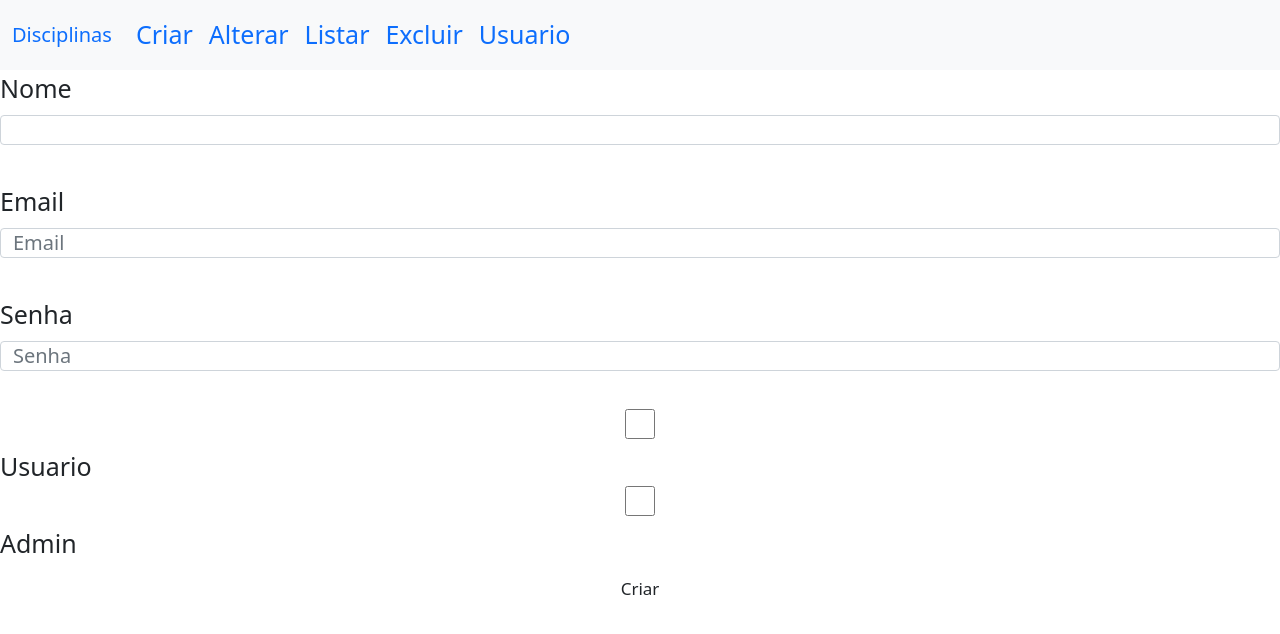
After one commit to feliperjj/Av1-3Daw, a PHP site: page /createtxt.php in a window 1280 px wide. The commit adds this page. Shown: the top 634 px of the page. Run offline with PHP 8.4, Linux system fonts and the light colour scheme.

Commit message:
Correçoes

```diff
--- /dev/null
+++ b/Av1-3Daw/3DAW-PHP/createtxt.php
@@ -0,0 +1,89 @@
+<?php
+include("server.php");
+$ehPost = true;
+if ($_SERVER["REQUEST_METHOD"] == "POST"){
+    $nome = $_POST ["nome"];
+    $email= $_POST["email"];
+    $senha = $_POST ["senha"];
+    $tipo= $_POST["tipo"];
+    if($nome == NULL  || $email== NULL || $senha == NULL || $tipo == NULL)
+    {
+        echo "Nao foi <br>";
+    }
+    else if(!file_exists("Usuario.txt")) {
+       $arquivo = fopen ("Usuario.txt", "w");
+       $cabecalho = "nome;email;senha;tipo \n";
+
+       fwrite($arquivo, $cabecalho);
+
+       $linha = ($nome.";".$email.";".$senha.";".$tipo.";\n");
+       fwrite($arquivo, $linha);
+
+       fclose($arquivo);
+
+    }
+    else {
+        $arquivo = fopen ("Usuario.txt", "a");
+
+        $linha = ($nome.";".$email.";".$senha.";".$tipo.";\n");
+        fwrite($arquivo, $linha);
+
+        fclose($arquivo);
+    }
+}
+?>
+<!DOCTYPE html>
+<meta charset="UTF-8">
+    <meta http-equiv="X-UA-Compatible" content="IE=edge">
+    <meta name="viewport" content="width=device-width, initial-scale=1.0">
+    <link rel="stylesheet" href="style.css">
+    <link href="https://cdn.jsdelivr.net/npm/bootstrap@5.0.2/dist/css/bootstrap.min.css" rel="stylesheet" integrity="sha384-EVSTQN3/azprG1Anm3QDgpJLIm9Nao0Yz1ztcQTwFspd3yD65VohhpuuCOmLASjC" crossorigin="anonymous">
+    <script src="https://cdn.jsdelivr.net/npm/bootstrap@5.0.2/dist/js/bootstrap.bundle.min.js" integrity="sha384-MrcW6ZMFYlzcLA8Nl+NtUVF0sA7MsXsP1UyJoMp4YLEuNSfAP+JcXn/tWtIaxVXM" crossorigin="anonymous"></script>
+    <title>Index</title>
+</head>
+<body>
+<nav class="navbar navbar-expand-lg bg-light">
+  <div class="container-fluid">
+    <a class="navbar-brand" href="index.php">Disciplinas</a>
+    <button class="navbar-toggler" type="button" data-bs-toggle="collapse" data-bs-target="#navbarNavAltMarkup" aria-controls="navbarNavAltMarkup" aria-expanded="false" aria-label="Toggle navigation">
+      <span class="navbar-toggler-icon"></span>
+    </button>
+    <div class="collapse navbar-collapse" id="navbarNavAltMarkup">
+      <div class="navbar-nav">
+        <a class="nav-link active" href="criar.php">Criar</a>
+        <a class="nav-link" href="alterar.php">Alterar </a>
+        <a class="nav-link" href="listar.php">Listar</a>
+        <a class="nav-link" href="deletar.php">Excluir</a>
+        <a class="nav-link" href="createtxt.php">Usuario</a>
+      </div>
+    </div>
+  </div>
+</nav>
+
+<form action="createtxt.php"  class="row g-3" method="POST">
+        <div class="mb-3">
+
+
+    <label for="nome" class="form-label">Nome</label>
+    <input type="text" name="nome"  class="form-control"><br>
+
+
+
+
+    <label for="email" class="form-label">Email</label>
+    <input type="email" class="form-control" name="email" placeholder="Email"><br>
+
+
+  <label for="password" class="form-label">Senha</label>
+  <input type="senha" class="form-control" name="senha" placeholder="Senha"><br>
+
+  <input type="checkbox" id="tipo" name="tipo" value="tipo"><br>
+  <label for="usuario"> Usuario</label><br>
+  <input type="checkbox" id="tipo" name="tipo" value="tipo"><br>
+  <label for="admin"> Admin</label><br>
+  <input name="botaoCriar" class="btn" type="submit" value="Criar"><br>
+</form>
+
+
+</body>
+</html
--- a/Av1-3Daw/3DAW-PHP/criar.php
+++ b/Av1-3Daw/3DAW-PHP/criar.php
@@ -53,6 +53,8 @@ if ($_SERVER["REQUEST_METHOD"] == "POST") {
         <a class="nav-link" href="alterar.php">Alterar </a>
         <a class="nav-link" href="listar.php">Listar</a>
         <a class="nav-link" href="deletar.php">Excluir</a>
+        <a class="nav-link" href="createtxt.php">Usuario</a>
+
       </div>
     </div>
   </div>
--- a/Av1-3Daw/3DAW-PHP/deletar.php
+++ b/Av1-3Daw/3DAW-PHP/deletar.php
@@ -39,6 +39,7 @@ if (isset($_POST["botaoDel"])) {
         <a class="nav-link" href="alterar.php">Alterar </a>
         <a class="nav-link" href="listar.php">Listar</a>
         <a class="nav-link" href="deletar.php">Excluir</a>
+        <a class="nav-link" href="createtxt.php">Usuario</a>
       </div>
     </div>
   </div>
--- a/Av1-3Daw/3DAW-PHP/index.php
+++ b/Av1-3Daw/3DAW-PHP/index.php
@@ -28,6 +28,7 @@
         <a class="nav-link" href="alterar.php">Alterar </a>
         <a class="nav-link" href="listar.php">Listar</a>
         <a class="nav-link" href="deletar.php">Excluir</a>
+        <a class="nav-link" href="createtxt.php">Usuario</a>
       </div>
     </div>
   </div>
--- a/Av1-3Daw/3DAW-PHP/listar.php
+++ b/Av1-3Daw/3DAW-PHP/listar.php
@@ -51,6 +51,7 @@ if (isset($_POST["botaoExib"])) {
         <a class="nav-link" href="alterar.php">Alterar </a>
         <a class="nav-link" href="listar.php">Listar</a>
         <a class="nav-link" href="deletar.php">Excluir</a>
+        <a class="nav-link" href="createtxt.php">Usuario</a>
       </div>
     </div>
   </div>
```
